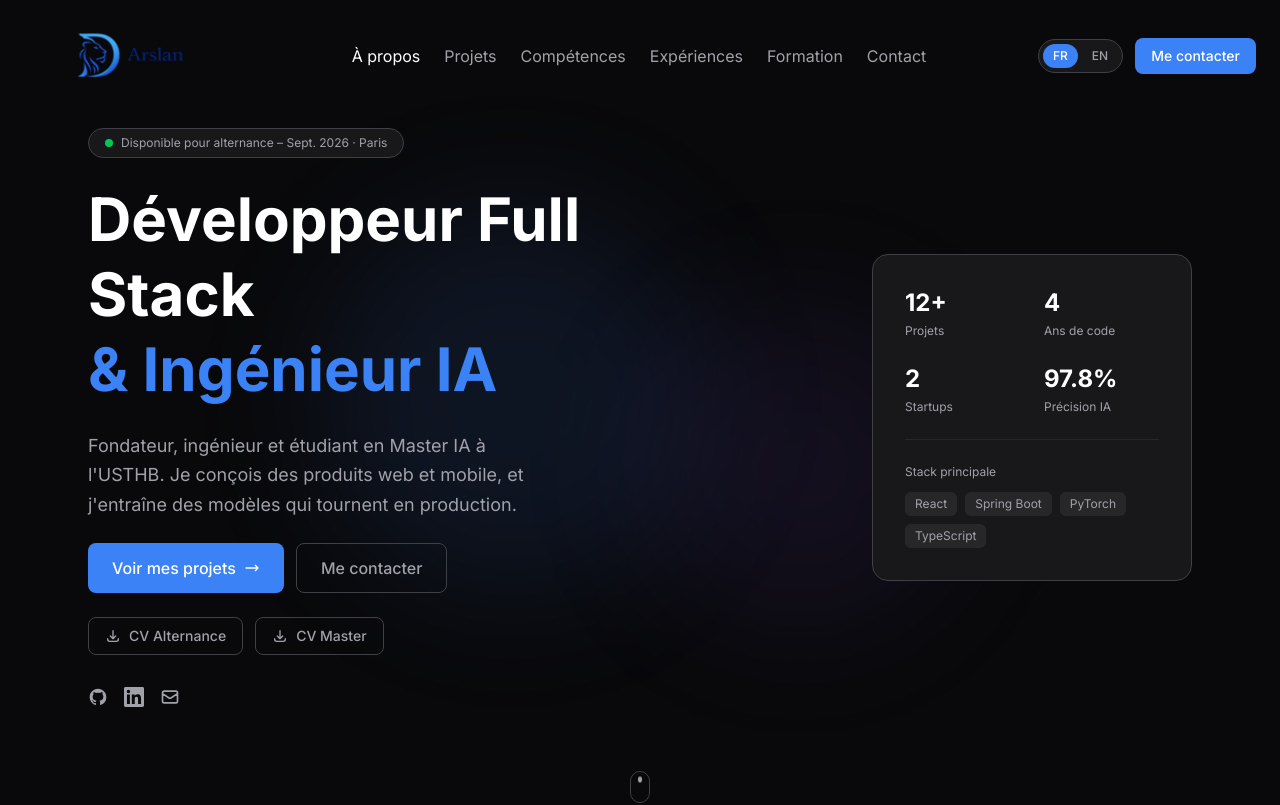
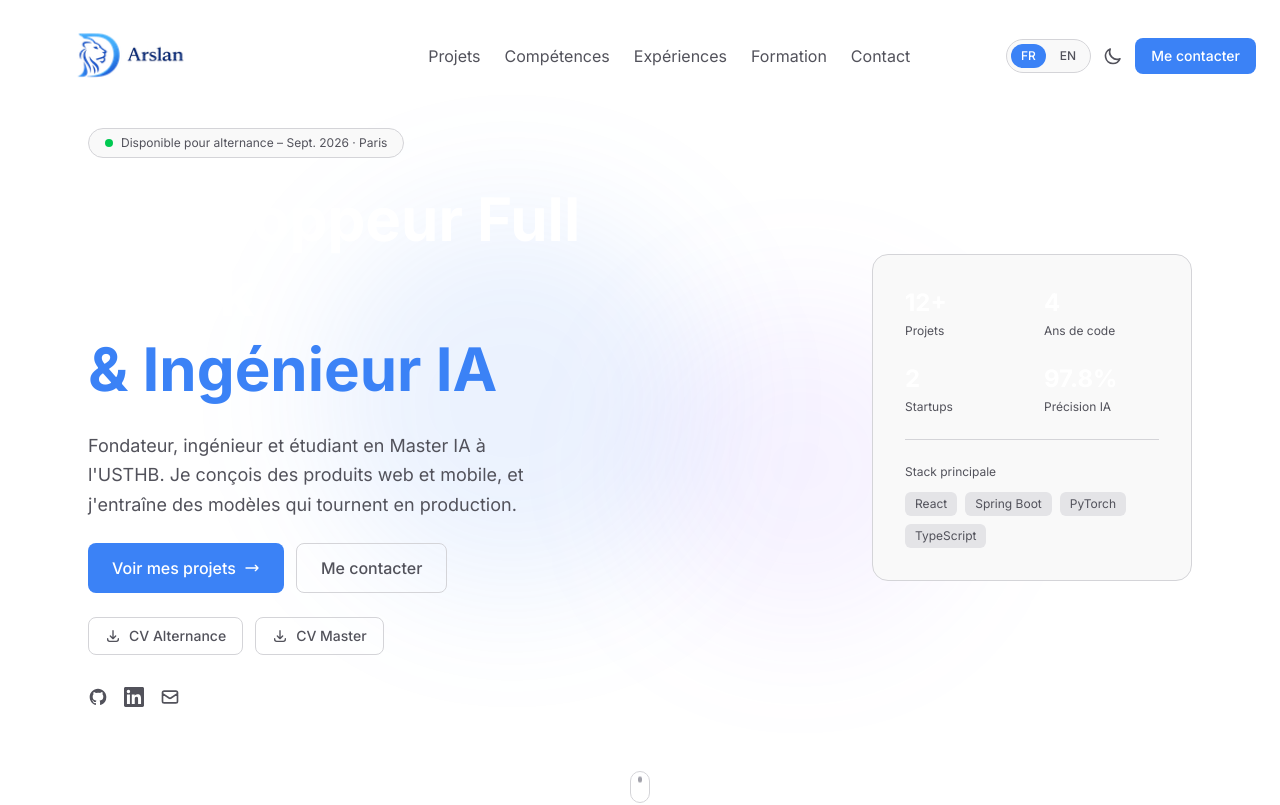
Before and after one commit to D-Arslan/portfolio, a Next.js app: page / in a window 1280 px wide. Shown: the top 805 px of the page. Built offline with nearby package versions, Linux system fonts and the light colour scheme.

Commit message:
Add dark/light mode toggle with CSS variable theming

```diff
--- a/src/app/globals.css
+++ b/src/app/globals.css
@@ -1,16 +1,35 @@
 @import "tailwindcss";
 
 @theme {
-  --color-bg:        #09090b;
-  --color-surface:   #18181b;
-  --color-surface2:  #27272a;
-  --color-border:    #3f3f46;
-  --color-text:      #fafafa;
-  --color-muted:     #a1a1aa;
-  --color-accent:    #3b82f6;
-  --color-accent-h:  #2563eb;
+  --font-sans: "Inter", ui-sans-serif, system-ui, sans-serif;
+}
 
-  --font-sans: "Inter", ui-sans-serif, system-ui, sans-serif;
+/* ── Dark mode (défaut) ── */
+:root {
+  --bg:        #09090b;
+  --bg2:       #0d0d10;
+  --surface:   #18181b;
+  --surface2:  #27272a;
+  --border:    #3f3f46;
+  --text:      #fafafa;
+  --muted:     #a1a1aa;
+  --dim:       #52525b;
+  --accent:    #3b82f6;
+  --accent-h:  #2563eb;
+}
+
+/* ── Light mode ── */
+html.light {
+  --bg:        #ffffff;
+  --bg2:       #f4f4f5;
+  --surface:   #f9f9f9;
+  --surface2:  #e4e4e7;
+  --border:    #d4d4d8;
+  --text:      #09090b;
+  --muted:     #52525b;
+  --dim:       #a1a1aa;
+  --accent:    #2563eb;
+  --accent-h:  #1d4ed8;
 }
 
 * {
@@ -18,26 +37,35 @@
 }
 
 body {
-  background-color: var(--color-bg);
-  color: var(--color-text);
+  background-color: var(--bg);
+  color: var(--text);
   font-family: var(--font-sans);
   -webkit-font-smoothing: antialiased;
+  transition: background-color 0.3s ease, color 0.3s ease;
 }
 
+/* ── Overrides light mode pour les couleurs hardcodées ── */
+html.light [class*="bg-[#09090b]"]   { background-color: var(--bg) !important; }
+html.light [class*="bg-[#0d0d10]"]   { background-color: var(--bg2) !important; }
+html.light [class*="bg-[#18181b]"]   { background-color: var(--surface) !important; }
+html.light [class*="bg-[#27272a]"]   { background-color: var(--surface2) !important; }
+html.light [class*="border-[#27272a]"] { border-color: var(--border) !important; }
+html.light [class*="border-[#3f3f46]"] { border-color: var(--border) !important; }
+html.light [class*="text-[#fafafa]"]  { color: var(--text) !important; }
+html.light [class*="text-[#a1a1aa]"]  { color: var(--muted) !important; }
+html.light [class*="text-[#52525b]"]  { color: var(--dim) !important; }
+html.light [class*="text-[#71717a]"]  { color: var(--dim) !important; }
+html.light [class*="bg-[#09090b]/90"] { background-color: rgba(255,255,255,0.92) !important; }
+html.light [class*="bg-[#09090b]/95"] { background-color: rgba(255,255,255,0.97) !important; }
+
+/* Scrollbar adaptatif */
+::-webkit-scrollbar { width: 6px; }
+::-webkit-scrollbar-track { background: var(--bg); }
+::-webkit-scrollbar-thumb { background: var(--surface2); border-radius: 3px; }
+
 ::selection {
-  background: var(--color-accent);
+  background: var(--accent);
   color: #fff;
-}
-
-::-webkit-scrollbar {
-  width: 6px;
-}
-::-webkit-scrollbar-track {
-  background: var(--color-bg);
-}
-::-webkit-scrollbar-thumb {
-  background: var(--color-surface2);
-  border-radius: 3px;
 }
 
 /* ── Scroll animations ── */
--- a/src/app/layout.tsx
+++ b/src/app/layout.tsx
@@ -2,6 +2,7 @@ import type { Metadata } from "next";
 import { Inter } from "next/font/google";
 import "./globals.css";
 import { LanguageProvider } from "@/context/LanguageContext";
+import { ThemeProvider } from "@/context/ThemeContext";
 
 const inter = Inter({ subsets: ["latin"], variable: "--font-sans" });
 
@@ -54,7 +55,9 @@ export default function RootLayout({ children }: { children: React.ReactNode })
   return (
     <html lang="fr" className={inter.variable}>
       <body>
-        <LanguageProvider>{children}</LanguageProvider>
+        <ThemeProvider>
+          <LanguageProvider>{children}</LanguageProvider>
+        </ThemeProvider>
       </body>
     </html>
   );
--- a/src/components/Navbar.tsx
+++ b/src/components/Navbar.tsx
@@ -3,6 +3,7 @@
 import { useState, useEffect } from "react";
 import Image from "next/image";
 import { useLanguage } from "@/context/LanguageContext";
+import { useTheme } from "@/context/ThemeContext";
 import { translations } from "@/lib/data";
 
 const NAV_LINKS = [
@@ -16,6 +17,7 @@ const NAV_LINKS = [
 
 export default function Navbar() {
   const { lang, setLang, t } = useLanguage();
+  const { theme, toggleTheme } = useTheme();
   const [scrolled, setScrolled] = useState(false);
   const [menuOpen, setMenuOpen] = useState(false);
   const [activeSection, setActiveSection] = useState<string>("");
@@ -105,6 +107,23 @@ export default function Navbar() {
             </button>
           </div>
 
+          {/* Theme toggle */}
+          <button
+            onClick={toggleTheme}
+            className="text-[#a1a1aa] hover:text-white transition-colors"
+            aria-label="Toggle theme"
+          >
+            {theme === "dark" ? (
+              <svg className="w-5 h-5" fill="none" viewBox="0 0 24 24" stroke="currentColor">
+                <path strokeLinecap="round" strokeLinejoin="round" strokeWidth={2} d="M12 3v1m0 16v1m9-9h-1M4 12H3m15.364-6.364l-.707.707M6.343 17.657l-.707.707M17.657 17.657l-.707-.707M6.343 6.343l-.707-.707M12 8a4 4 0 100 8 4 4 0 000-8z" />
+              </svg>
+            ) : (
+              <svg className="w-5 h-5" fill="none" viewBox="0 0 24 24" stroke="currentColor">
+                <path strokeLinecap="round" strokeLinejoin="round" strokeWidth={2} d="M20.354 15.354A9 9 0 018.646 3.646 9.003 9.003 0 0012 21a9.003 9.003 0 008.354-5.646z" />
+              </svg>
+            )}
+          </button>
+
           {/* Contact CTA */}
           <a
             href="#contact"
--- /dev/null
+++ b/src/context/ThemeContext.tsx
@@ -0,0 +1,40 @@
+"use client";
+
+import { createContext, useContext, useState, useEffect, ReactNode } from "react";
+
+interface ThemeContextValue {
+  theme: "dark" | "light";
+  toggleTheme: () => void;
+}
+
+const ThemeContext = createContext<ThemeContextValue | null>(null);
+
+export function ThemeProvider({ children }: { children: ReactNode }) {
+  const [theme, setTheme] = useState<"dark" | "light">("dark");
+
+  useEffect(() => {
+    const saved = localStorage.getItem("theme") as "dark" | "light" | null;
+    const preferred = saved ?? (window.matchMedia("(prefers-color-scheme: light)").matches ? "light" : "dark");
+    setTheme(preferred);
+    document.documentElement.classList.toggle("light", preferred === "light");
+  }, []);
+
+  const toggleTheme = () => {
+    const next = theme === "dark" ? "light" : "dark";
+    setTheme(next);
+    localStorage.setItem("theme", next);
+    document.documentElement.classList.toggle("light", next === "light");
+  };
+
+  return (
+    <ThemeContext.Provider value={{ theme, toggleTheme }}>
+      {children}
+    </ThemeContext.Provider>
+  );
+}
+
+export function useTheme() {
+  const ctx = useContext(ThemeContext);
+  if (!ctx) throw new Error("useTheme must be used inside ThemeProvider");
+  return ctx;
+}
```
